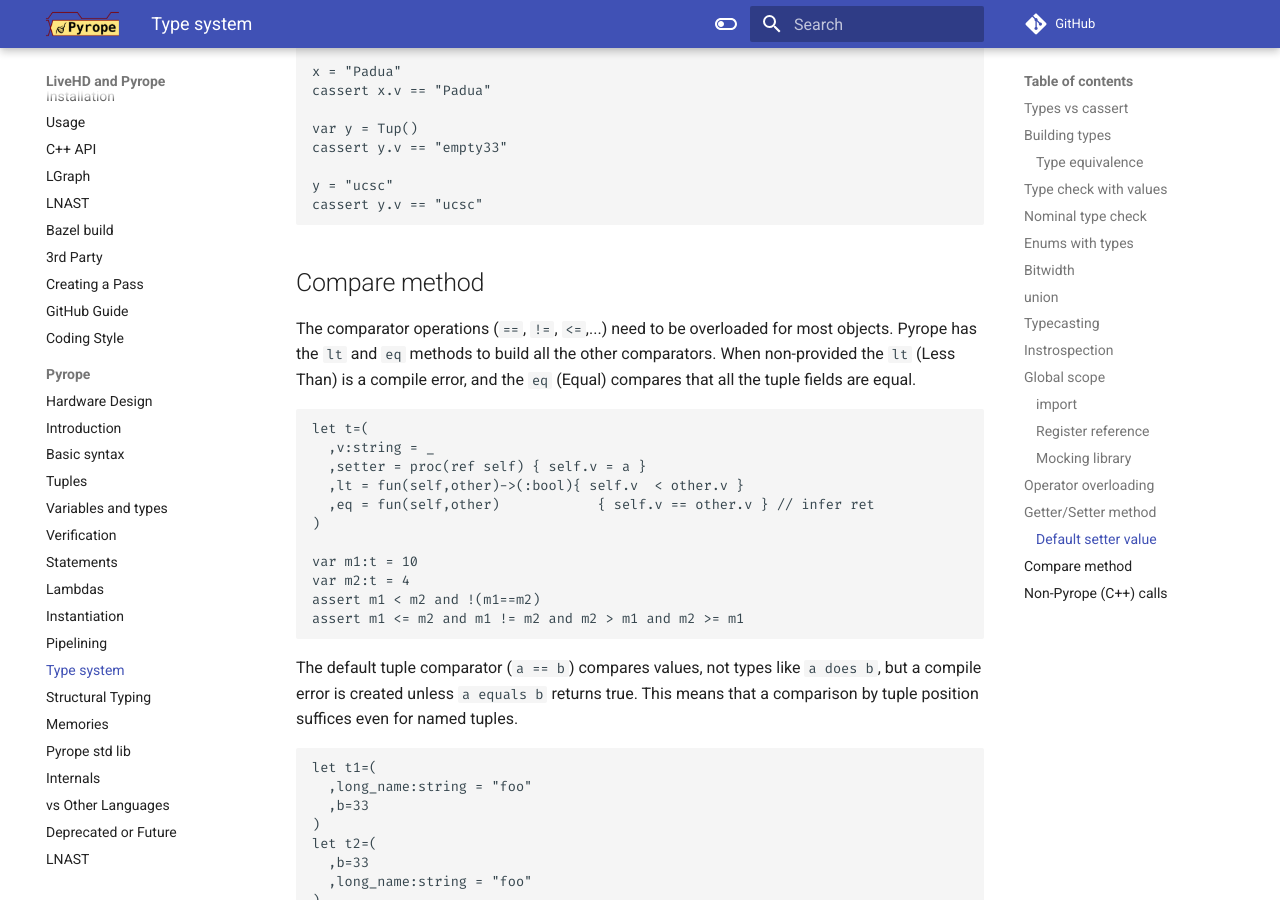
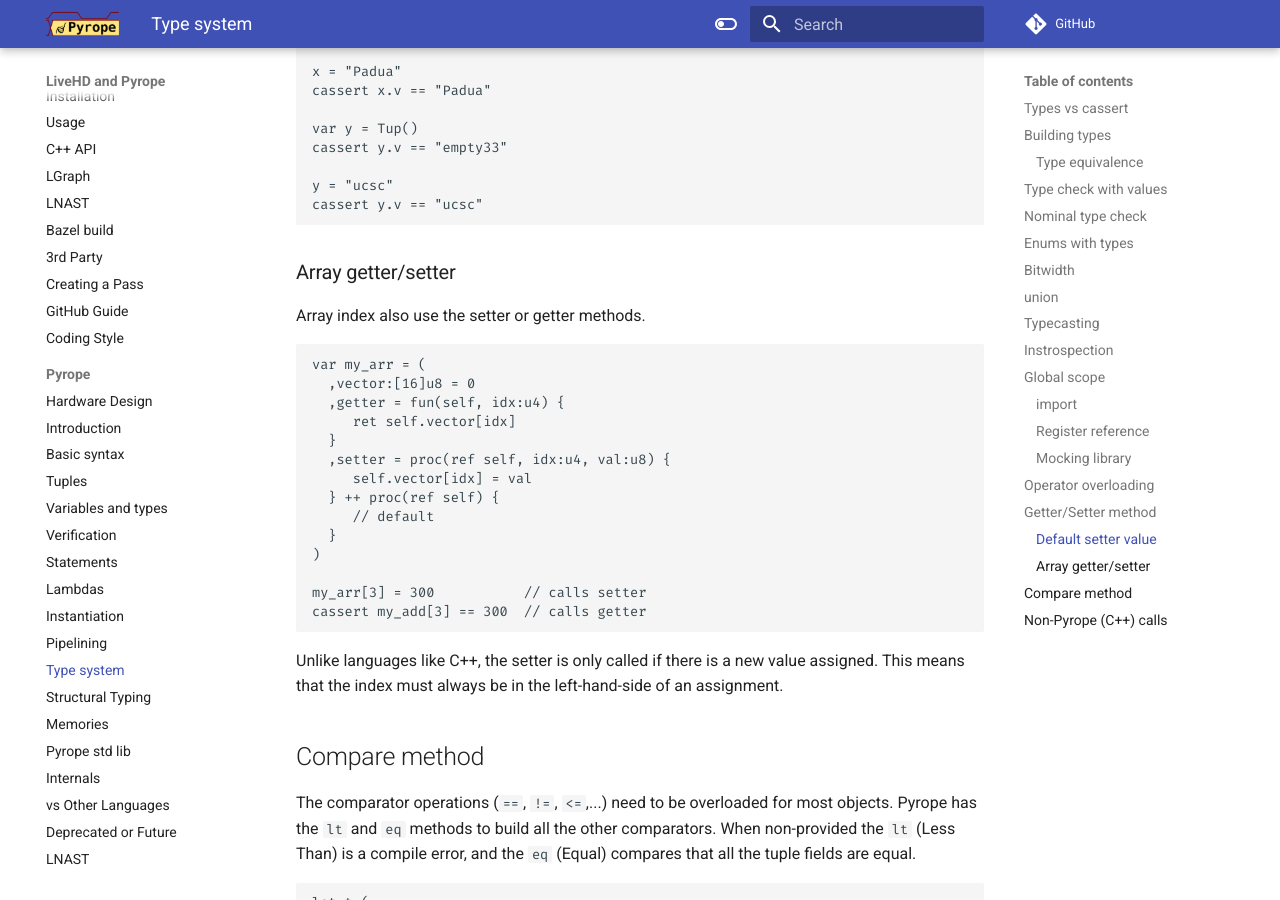
Before and after one commit to masc-ucsc/docs, an MkDocs documentation site: the page built from docs/pyrope/07-typesystem.md, in a window 1280 px wide and 900 px high, scrolled down 18649 px. Built offline with MkDocs 1.6.1 and Material for MkDocs 9.7.7, drawn with Linux system fonts in a browser that asks for light colours; comment, search, counter and statistics services are not loaded.

Commit message:
clarify string/enum and another getter/setter example

````diff
--- a/docs/pyrope/07-typesystem.md
+++ b/docs/pyrope/07-typesystem.md
@@ -990,6 +990,7 @@ let my_obj = (
 )
 ```
 
+
 ### Default setter value
 
 All the variable declarations need a explicit assigned value. The `_` allows to
@@ -1027,6 +1028,31 @@ cassert y.v == "empty33"
 y = "ucsc"
 cassert y.v == "ucsc"
 ```
+
+### Array getter/setter
+
+Array index also use the setter or getter methods.
+
+```
+var my_arr = (
+  ,vector:[16]u8 = 0
+  ,getter = fun(self, idx:u4) {
+     ret self.vector[idx]
+  }
+  ,setter = proc(ref self, idx:u4, val:u8) {
+     self.vector[idx] = val
+  } ++ proc(ref self) {
+     // default
+  }
+)
+
+my_arr[3] = 300           // calls setter
+cassert my_add[3] == 300  // calls getter
+```
+
+Unlike languages like C++, the setter is only called if there is a new value
+assigned. This means that the index must always be in the left-hand-side of an
+assignment.
 
 ## Compare method
 
````
Also changed, not shown: docs/pyrope/03-bundle.md (+22 -0 lines).
